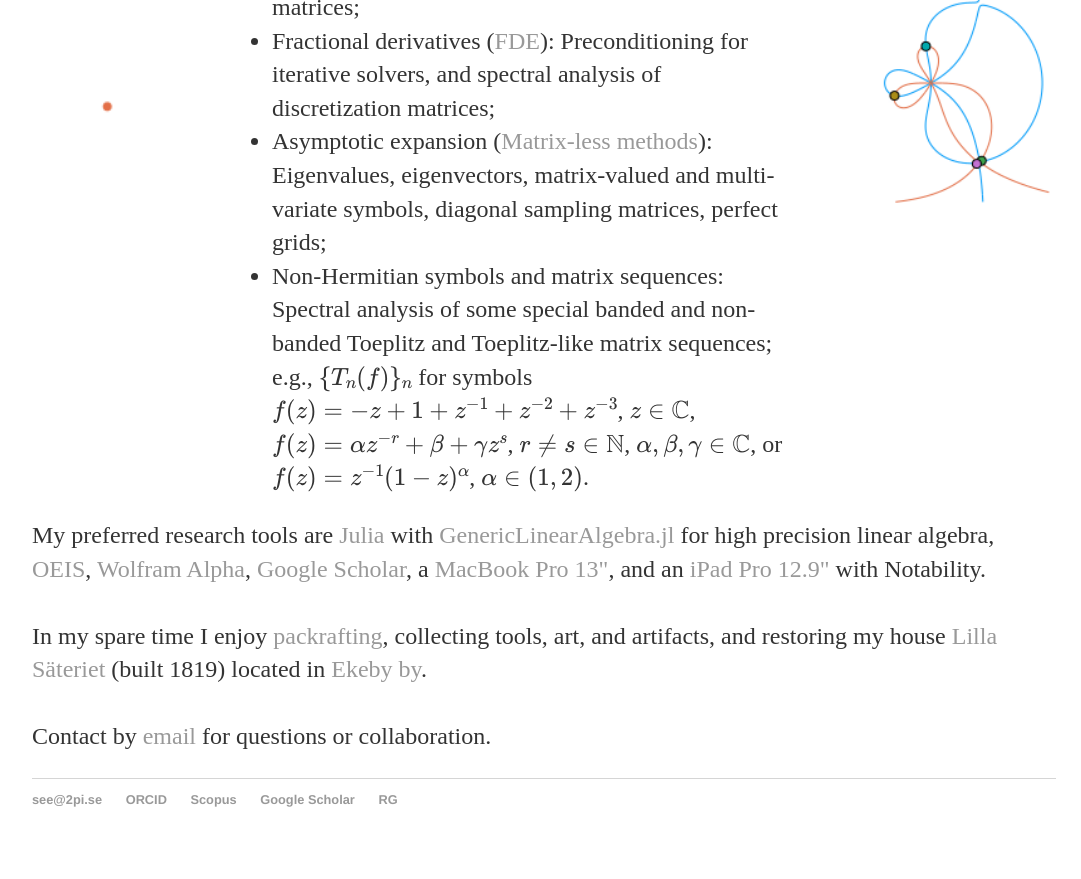
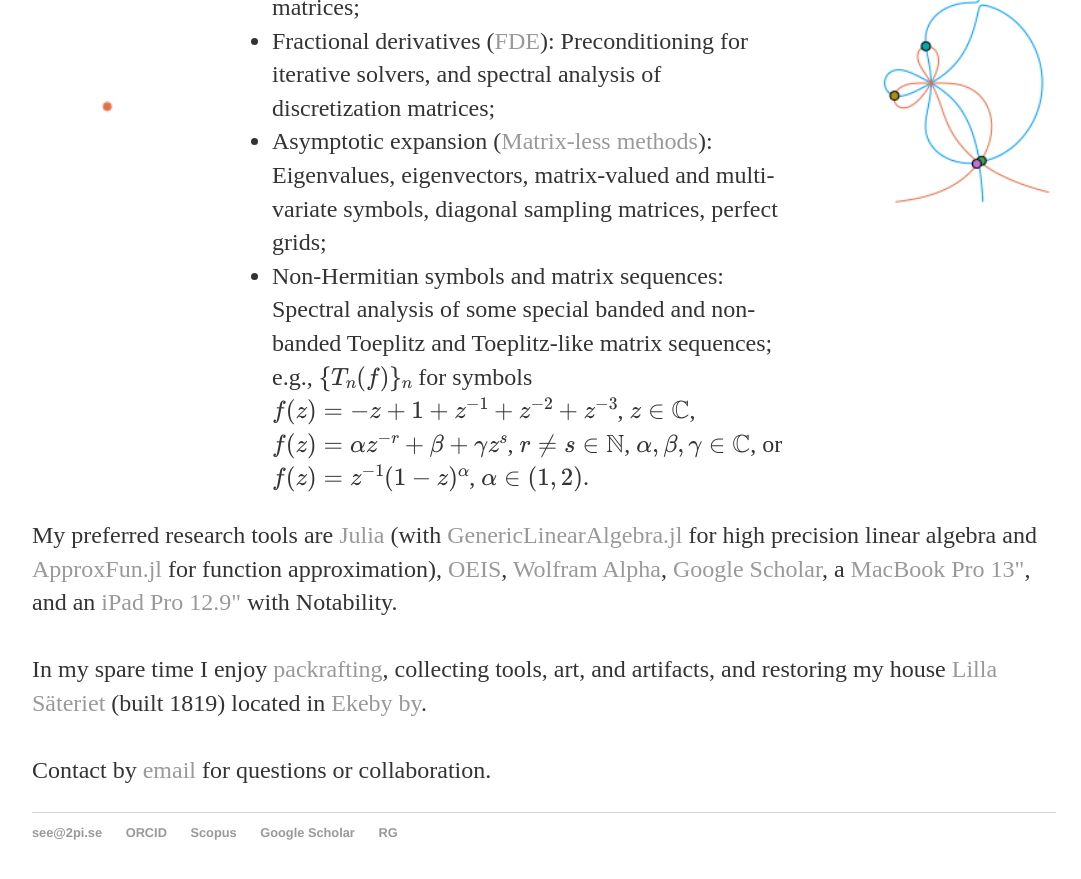
Before and after one commit to sverek/sverek.github.io, a Jekyll site: the page built from index.html, in a window 1280 px wide and 900 px high, scrolled down 859 px. Shown: the top 879 px of the window, without its empty margins (96-1177 px from the left). Built offline with Jekyll 4.4.1, drawn with Linux system fonts in a browser that asks for light colours.

Commit message:
approxfun

```diff
--- a/index.html
+++ b/index.html
@@ -30,7 +30,7 @@ title: www.2pi.se
   			<li>Non-Hermitian symbols and matrix sequences: Spectral analysis of some special banded and non-banded Toeplitz and Toeplitz-like matrix sequences; e.g., \(\{T_n(f)\}_n\) for symbols \(f(z)=-z+1+z^{-1}+z^{-2}+z^{-3}\), \(z\in\mathbb{C}\), \(f(z)=\alpha z^{-r}+\beta+\gamma z^s\), \(r\neq s\in\mathbb{N}\), \(\alpha,\beta,\gamma\in\mathbb{C}\), or \(f(z)=z^{-1}(1-z)^\alpha\), \(\alpha\in(1,2)\).</li>
 		</ul>
 	<p>
-		My preferred research tools are <a href="https://www.julialang.org">Julia</a> with <a href="https://github.com/JuliaLinearAlgebra/GenericLinearAlgebra.jl">GenericLinearAlgebra.jl</a> for high precision linear algebra, <a href="https://oeis.org">OEIS</a>, <a href="https://www.wolframalpha.com">Wolfram Alpha</a>, <a href="https://scholar.google.com">Google Scholar</a>, a <a href="https://www.apple.com/se/macbook-pro">MacBook Pro 13"</a>, and an <a href="https://www.apple.com/se/ipad-pro">iPad Pro 12.9"</a> with Notability.<br><br>
+		My preferred research tools are <a href="https://www.julialang.org">Julia</a> (with <a href="https://github.com/JuliaLinearAlgebra/GenericLinearAlgebra.jl">GenericLinearAlgebra.jl</a> for high precision linear algebra and <a href="https://github.com/JuliaApproximation/ApproxFun.jl">ApproxFun.jl</a> for function approximation), <a href="https://oeis.org">OEIS</a>, <a href="https://www.wolframalpha.com">Wolfram Alpha</a>, <a href="https://scholar.google.com">Google Scholar</a>, a <a href="https://www.apple.com/se/macbook-pro">MacBook Pro 13"</a>, and an <a href="https://www.apple.com/se/ipad-pro">iPad Pro 12.9"</a> with Notability.<br><br>
     In my spare time I enjoy <a href="https://vimeo.com/181259608">packrafting</a>, collecting tools, art, and artifacts, and restoring my house <a href="/img/ls.jpg">Lilla Säteriet</a> (built 1819) located in <a href="https://www.lansstyrelsen.se/uppsala/besok-och-upptack/kulturmiljoer/byggnadsminnen/ekeby-by.html">Ekeby by</a>.<br><br>
 		Contact by <a href="mailto:see@2pi.se">email</a> for questions or collaboration.</p>
 </div>
```
